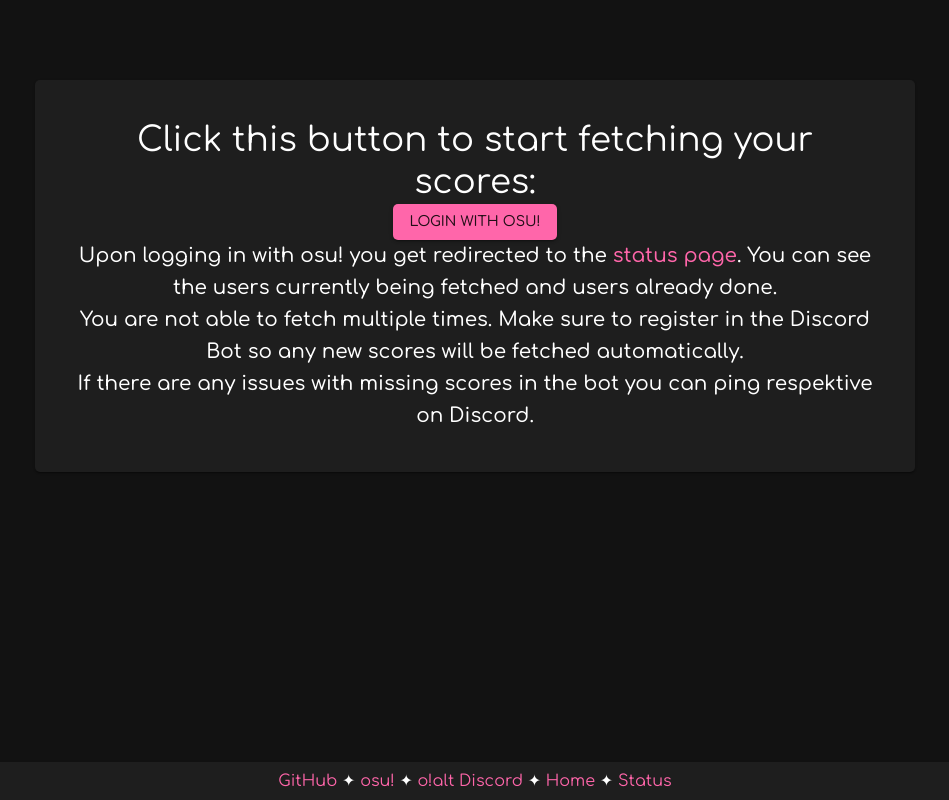
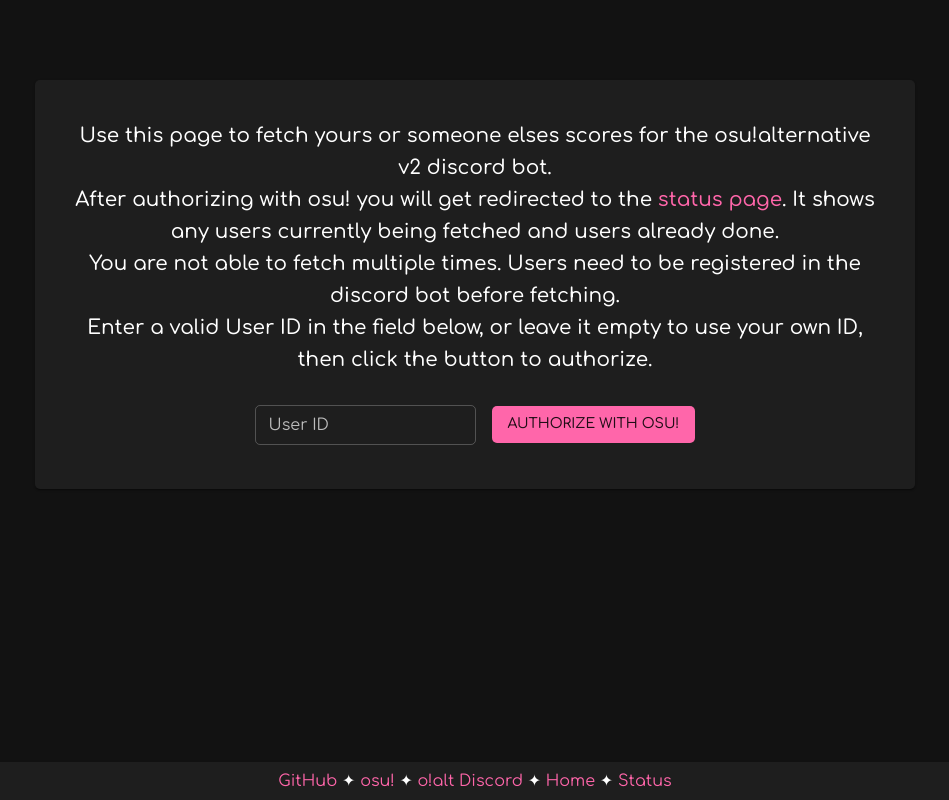
Before and after one commit to respektive/osualt-score-fetcher-server, a React (Create React App) app in the folder src/frontend/: page / in a window 1280 px wide. Shown: the whole page, without its empty margins (165-1114 px from the left). Built offline with nearby package versions, Linux system fonts and the light colour scheme.

Commit message:
add input field for different user id

```diff
--- a/src/frontend/src/Home.js
+++ b/src/frontend/src/Home.js
@@ -1,41 +1,90 @@
-import React from "react";
+import React, { useState } from "react";
 import Grid from "@mui/material/Grid";
 import Paper from "@mui/material/Paper";
 import Typography from "@mui/material/Typography";
 import Button from "@mui/material/Button";
 import Link from "@mui/material/Link";
+import TextField from "@mui/material/TextField";
 import Footer from "./Footer";
 
 const BASE_URL = "https://osualtv2.respektive.pw";
-const oauth_url = `https://osu.ppy.sh/oauth/authorize?client_id=37221&redirect_uri=${BASE_URL}/api/oauth&response_type=code&scope=identify%20public`;
+const OAUTH_URL = `https://osu.ppy.sh/oauth/authorize?client_id=37221&redirect_uri=${BASE_URL}/api/oauth&response_type=code&scope=identify%20public`;
 
 export default function Home() {
+    const [userId, setUserId] = useState("");
+    const [error, setError] = useState(false);
+
+    const handleUserIdChange = (e) => {
+        const value = e.target.value;
+        setUserId(value);
+
+        // user id has to be a positive integer
+        if (value === "" || /^\d+$/.test(value)) {
+            setError(false);
+        } else {
+            setError(true);
+        }
+    };
+
+    const state = { user_id: userId };
+    const encodedState = btoa(JSON.stringify(state));
+    const stateParam = userId && !error ? `&state=${encodedState}` : "";
+
+    const fullUrl = `${OAUTH_URL}${stateParam}`;
+
     return (
         <>
             <Grid container spacing={0} align="center" justify="center" direction="column">
                 <Grid item sx={{ pt: 10, pl: 25, pr: 25 }}>
                     <Paper sx={{ padding: 5 }}>
-                        <Typography variant="h4">Click this button to start fetching your scores:</Typography>
-                        <Button variant="contained" href={oauth_url}>
-                            Login with osu!
-                        </Button>
+                        <Typography variant="h6">
+                            Use this page to fetch yours or someone elses scores for the osu!alternative v2 discord bot.
+                        </Typography>
 
                         <Typography variant="h6">
-                            Upon logging in with osu! you get redirected to the{" "}
+                            After authorizing with osu! you will get redirected to the{" "}
                             <Link href="/status" underline="hover">
                                 status page
                             </Link>
-                            . You can see the users currently being fetched and users already done.
+                            . It shows any users currently being fetched and users already done.
                         </Typography>
 
                         <Typography variant="h6">
-                            You are not able to fetch multiple times. Make sure to register in the Discord Bot so any new scores
-                            will be fetched automatically.
+                            You are not able to fetch multiple times. Users need to be registered in the discord bot before
+                            fetching.
                         </Typography>
 
                         <Typography variant="h6">
-                            If there are any issues with missing scores in the bot you can ping respektive on Discord.
+                            Enter a valid User ID in the field below, or leave it empty to use your own ID, then click the button
+                            to authorize.
                         </Typography>
+
+                        <Grid container direction="row" justifyContent="center" alignItems="baseline" spacing={2}>
+                            <Grid item>
+                                <TextField
+                                    label="User ID"
+                                    variant="outlined"
+                                    type="text"
+                                    margin="dense"
+                                    size="small"
+                                    value={userId}
+                                    onChange={handleUserIdChange}
+                                    error={error}
+                                    helperText={error ? "Invalid User ID" : ""}
+                                ></TextField>
+                            </Grid>
+                            <Grid item>
+                                <Button
+                                    variant="contained"
+                                    disableElevation
+                                    href={error ? "#" : fullUrl}
+                                    disabled={error}
+                                    sx={{ mt: 3.8 }}
+                                >
+                                    Authorize with osu!
+                                </Button>
+                            </Grid>
+                        </Grid>
                     </Paper>
                 </Grid>
             </Grid>
```
Also changed, not shown: src/index.js (+15 -3 lines), package.json (line endings or trailing spaces), src/frontend/package.json (line endings or trailing spaces), 2 other files (tests, documents, lock files or other folders).
